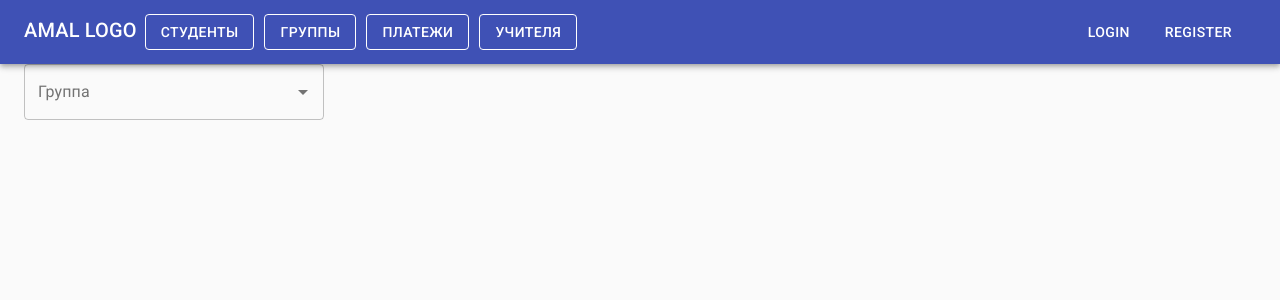
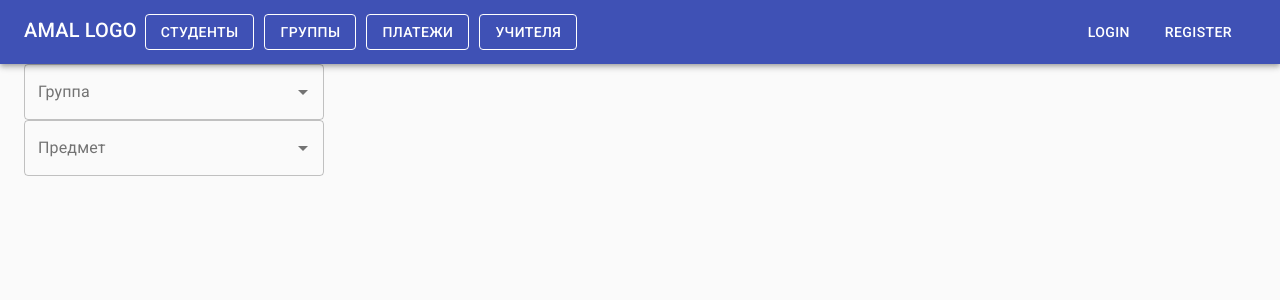
Before and after one commit to xx3u/amal_frontend, a React (Create React App) app: page /lessons in a window 1280 px wide. Shown: the top 300 px of the page. Built offline with nearby package versions, Linux system fonts and the light colour scheme; no server answers.

Commit message:
добавлен функционал получения и отображения список предметов

```diff
--- a/src/containers/LessonsContainer/LessonsContainer.js
+++ b/src/containers/LessonsContainer/LessonsContainer.js
@@ -5,13 +5,16 @@ import { useEffect } from 'react';
 import { useSelector } from 'react-redux';
 import { useDispatch } from 'react-redux';
 import { fetchGroups } from '../../store/actions/groupsAction';
+import { fetchSubjects } from '../../store/actions/subjectsAction';
 
 const LessonsContainer = () => {
   const dispatch = useDispatch();
   useEffect(() => {
     dispatch(fetchGroups());
+    dispatch(fetchSubjects());
   }, [dispatch]);
   const { groups } = useSelector((state) => state.groups);
+  const { subjects } = useSelector((state) => state.subjects);
 
   return (
     <Grid item xs={12}>
@@ -22,6 +25,13 @@ const LessonsContainer = () => {
         style={{ width: 300 }}
         renderInput={(params) => <TextField {...params} label='Группа' variant='outlined' placeholder='Выберите' />}
       />
+       <Autocomplete
+        id='subjects-lessons'
+        options={subjects}
+        getOptionLabel={(option) => option.subjectName}
+        style={{ width: 300 }}
+        renderInput={(params) => <TextField {...params} label='Предмет' variant='outlined' placeholder='Выберите' />}
+      />
     </Grid>
   );
 };
```
